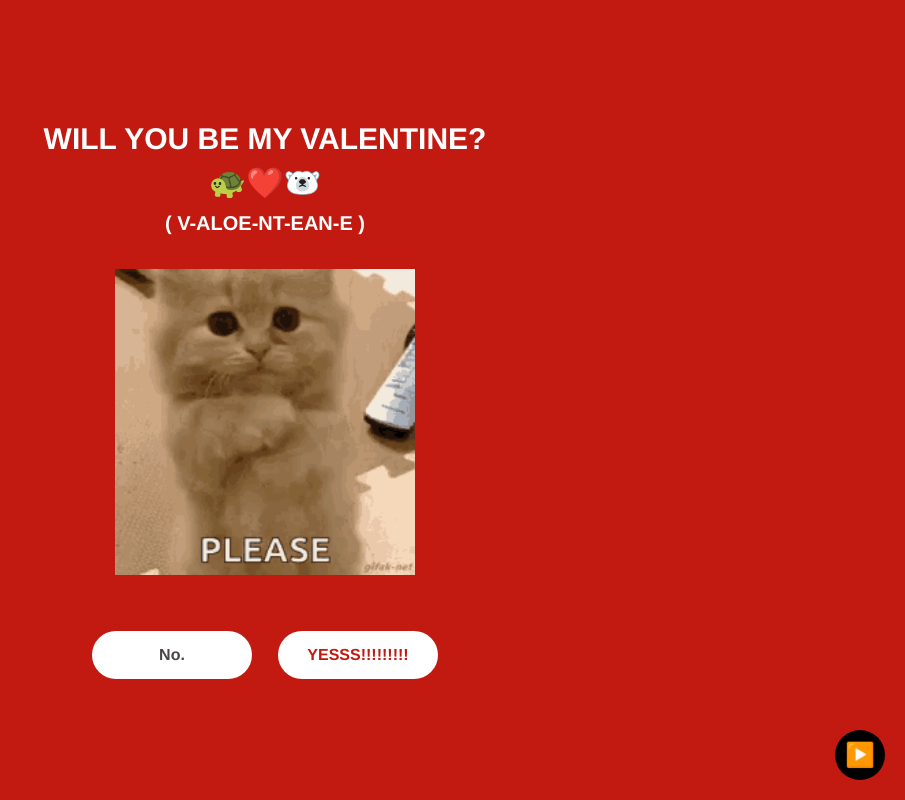
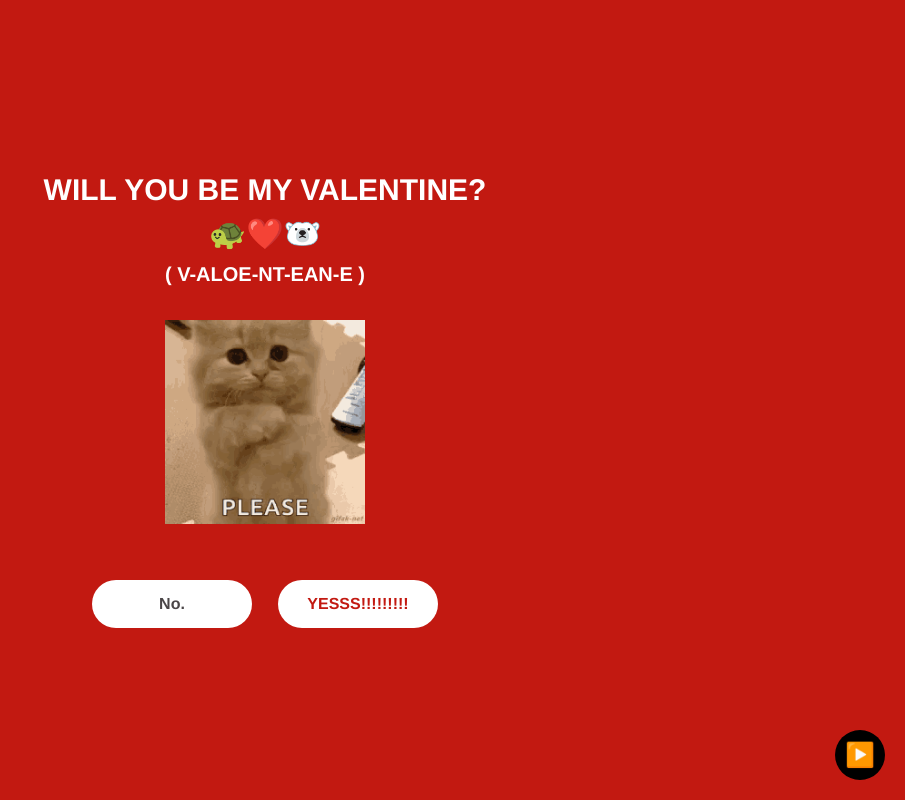
Before and after one commit to gathrean/aloean, a Next.js app: page /valentines in a window 1280 px wide. Shown: the whole page, without its empty margins (375-1280 px from the left). Built offline with nearby package versions, Linux system fonts and the light colour scheme.

Commit message:
Made gifs 200x200

```diff
--- a/app/valentines/1-yes/page.tsx
+++ b/app/valentines/1-yes/page.tsx
@@ -15,8 +15,8 @@ export default function ThankYou() {
                 <Image
                     src="/Valentines/1/bee.gif"
                     alt="bee gif"
-                    width={300}
-                    height={300}
+                    width={200}
+                    height={200}
                     className="object-cover"
                 />
             </div>
--- a/app/valentines/page.tsx
+++ b/app/valentines/page.tsx
@@ -30,8 +30,8 @@ export default function Valentines() {
             <Image
                 src="/Valentines/cat-begging.gif"
                 alt="Valentine's Day Image"
-                width={300}
-                height={300}
+                width={200}
+                height={200}
                 className="mt-2"
             />
             <br />
```
